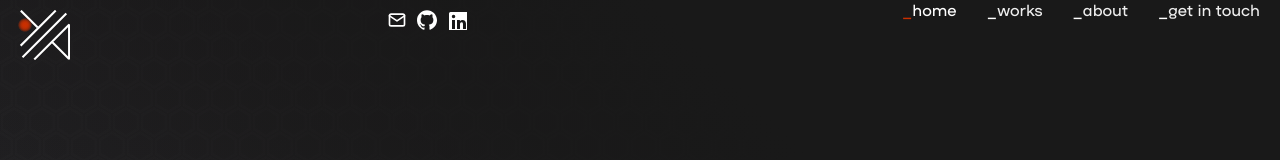
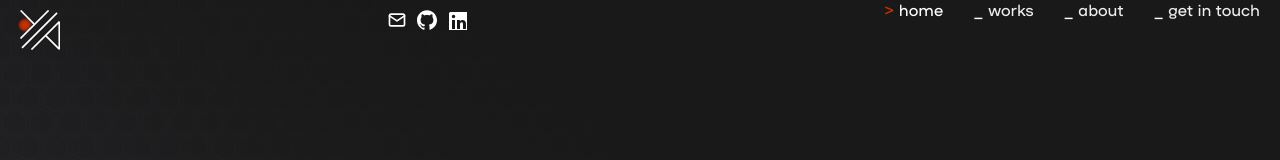
Before and after one commit to Greezaaa/porfolio, a React (Create React App) app: page / in a window 1280 px wide. Shown: the top 160 px of the page. Built offline with nearby package versions, Linux system fonts and the light colour scheme.

Commit message:
responsive menu done // left to add social links

```diff
--- a/src/App.scss
+++ b/src/App.scss
@@ -1,18 +1,20 @@
 @import "./assets/scss/variables.scss";
 
 
-*{
+* {
   margin: 0;
   padding: 0;
   box-sizing: border-box;
 }
+
 body {
   font-family: "NAMU-Pro";
   min-height: 100vh;
   overflow: hidden;
   width: 100%;
-  color:$--text-color;
+  color: $--text-color;
 }
+
 .App {
   width: 100%;
   overflow-y: hidden;
@@ -29,7 +31,9 @@ body {
       #211f229f,
       #151314a2,
       #0000007e);
+      @media (500px < width) {
 cursor: none;
+      }
 }
 
 a {
@@ -39,17 +43,8 @@ a {
 }
 
 
-
-
-.App:hover > .cursorOne {
-  position: absolute;
-  background-image: radial-gradient( $--accentColor 0%, transparent 20%);
-  width: 50px;
-  height: 50px;
-  pointer-events: none;
-  z-index: 999999;
-}
-.App:hover > .cursorTwo{
+@media (500px < width) {
+  .App:hover>.cursorOne {
     position: absolute;
     background-image: radial-gradient($--accentColor 0%, transparent 20%);
     width: 50px;
@@ -57,7 +52,8 @@ a {
     pointer-events: none;
     z-index: 999999;
   }
-.App:hover > .cursorThree {
+
+  .App:hover>.cursorTwo {
     position: absolute;
     background-image: radial-gradient($--accentColor 0%, transparent 20%);
     width: 50px;
@@ -65,3 +61,13 @@ a {
     pointer-events: none;
     z-index: 999999;
   }
+
+  .App:hover>.cursorThree {
+    position: absolute;
+    background-image: radial-gradient($--accentColor 0%, transparent 20%);
+    width: 50px;
+    height: 50px;
+    pointer-events: none;
+    z-index: 999999;
+  }
+}
--- a/src/components/Header/Header.js
+++ b/src/components/Header/Header.js
@@ -11,14 +11,21 @@ import EmailIcon from '../Icons/EmailIcon';
 
 
 const Header = () => {
+
+    const pathname = window.location.pathname //returns the current url minus the domain name
+
     const [IsOpen, setIsOpen] = useState(false)
     const openMenu = () => {
         setIsOpen(!IsOpen)
+    }
 
-    }
+
+
     useEffect(()=> {
         Aos.init({duration: 2000})
     },[])
+
+
 
 
     return (
@@ -27,40 +34,32 @@ const Header = () => {
             <div className={style.logo}>
                 <Logo />
             </div>
-            <div className={style.social}>
+            <div className={`${style.social} ${ IsOpen ? style.open : ""}`}>
                 <EmailIcon />
                 <GitHub />
                 <LinkedIn />
             </div>
-            <div className={style.navigation} >
+            <div className={`${style.navigation} ${ IsOpen ? style.open : ""}`} >
                 <Link
                     to="/"
-                    className={`${style.link} ${style.active}`}
-                    data-aos="fade-down"
-                    data-aos-offset="300"
-                    data-aos-duration="1000"
-                    data-aos-easing="ease">home</Link>
+                    className={`${style.link} ${(pathname == "/") ? style.active : ""}`}
+                    onClick={()=>openMenu()}
+                    >home</Link>
                 <Link
                     to="/works"
-                    className={`${style.link} `}
-                    data-aos="fade-down"
-                    data-aos-offset="500"
-                    data-aos-duration="200"
-                    data-aos-easing="ease-in-sine">works</Link>
+                    className={`${style.link} ${(pathname == "/works") ? style.active : ""}`}
+                    onClick={()=>openMenu()}
+                    >works</Link>
                 <Link
                     to="/about"
-                    className={`${style.link} `}
-                    data-aos="fade-down"
-                    data-aos-offset="300"
-                    data-aos-duration="300"
-                    data-aos-easing="ease-in-sine">about</Link>
+                    className={`${style.link} ${(pathname == "/about") ? style.active : ""}`}
+                    onClick={()=>openMenu()}
+                    >about</Link>
                 <Link
                     to="/contact"
-                    className={`${style.link} `}
-                    data-aos="fade-down"
-                    data-aos-offset="300"
-                    data-aos-duration="700"
-                    data-aos-easing="ease-in-sine">get in touch</Link>
+                    className={`${style.link} ${(pathname == "/contact") ? style.active : ""}`}
+                    onClick={()=>openMenu()}
+                    >get in touch</Link>
             </div>
         </header>
     )
--- a/src/components/Header/header.module.scss
+++ b/src/components/Header/header.module.scss
@@ -5,9 +5,11 @@
     display: grid;
     grid-template-columns: 2fr 2fr 5fr;
     padding-bottom: 30px;
+
     @media (500px < width < 768px) {
-        grid-template-columns: 2fr  5fr;
+        grid-template-columns: 2fr 5fr;
     }
+
     &>.hamburger {
         position: absolute;
         top: $--1fr-padding * 2;
@@ -18,10 +20,13 @@
         flex-direction: column;
         align-items: flex-end;
         gap: 4px;
+        z-index: 999999;
         cursor: pointer;
+
         @media (500px < width) {
             display: none;
         }
+
         &>span {
             height: 3px;
             width: 3px;
@@ -47,7 +52,7 @@
 
         &.open {
             &>span {
-                background-color: $--accentColor;
+                background-color: $--text-color;
 
                 &:nth-child(1) {
                     width: 100%;
@@ -74,6 +79,7 @@
 
         justify-content: flex-start;
         padding: $--1fr-padding calc($--1fr-padding*2);
+        z-index: 999999;
         &>svg {
             position: absolute;
             top: $--1fr-padding;
@@ -86,8 +92,35 @@
         position: relative;
         align-items: flex-start;
         padding: $--1fr-padding;
-        @media ( width < 768px) {
+        @media (768px > width) {
             display: none;
+        }
+        @media (500px > width) {
+            position: absolute;
+            padding:  2rem;
+            opacity: 1;
+            top: -150%;
+            left: 50%;
+            @include transition300;
+            display: flex;
+            flex-direction: row;
+            justify-content: center;
+            gap: 10px;
+            height: 10vH;
+            width: 60%;
+            z-index: 9999;
+            background-color: $--accentColor;
+            translate: -50% 0%;
+            &>a {
+                margin-inline: auto;
+                &:hover {
+                    color: $--backgroun-color;
+                }
+            }
+            &.open {
+                top: 0%;
+
+            }
         }
     }
 
@@ -98,11 +131,7 @@
         align-items: flex-start;
         padding-right: calc($--1fr-padding * 2);
         gap: 30px;
-        @media (500px > width) {
-            display: none;
-        }
-    }
-}
+        @include transition300;
 
         .link {
             color: $--text-color;
@@ -111,20 +140,53 @@
             @include transition300;
 
             &::before {
-        content: "_";
+                content: "_ ";
                 color: $--white-accent;
+                @include transition300
+            }
+
+            &:hover {
+                color: $--accentColor;
+            }
+
+            &.active {
+                color: $--white-accent;
+                opacity: 1 !important;
+                transform: translate3d(0, 0, 0) !important;
+
+                &::before {
+                    content: "> ";
+                    color: $--accentColor;
+                }
             }
         }
 
-.link:hover {
-    color: $--accentColor;
-}
+        @media (500px > width) {
+            position: absolute;
+            padding:  0 2rem;
+            opacity: 1;
+            top: -150%;
+            left: 50%;
+            @include transition300;
+            display: flex;
+            flex-direction: column;
+            justify-content: center;
+            gap: 10px;
+            height: 40vH;
+            width: 60%;
+            z-index: 999;
+            background-color: $--accentColor;
+            translate: -50% 0%;
 
-.active {
-    color: $--white-accent;
-
-    &::before {
-        content: "_";
-        color: $--accentColor;
+            &.open {
+                top: 0%;
+                &>a {
+                    margin-inline: auto;
+                    &:hover {
+                        color: $--backgroun-color;
                     }
                 }
+            }
+        }
+    }
+}
--- a/src/components/Icons/Logo.js
+++ b/src/components/Icons/Logo.js
@@ -12,8 +12,8 @@ const Logo = (props) => {
             className={`${style.icon} ${style.ya_logo_icon}`}
             data-name="yaLogo"
             stroke={stroke}
-            width={50}
-            height={50}
+            width={40}
+            height={40}
             strokeWidth={4}
             fill="transparent"
             xmlns="http://www.w3.org/2000/svg"
--- a/src/components/Icons/icons.module.scss
+++ b/src/components/Icons/icons.module.scss
@@ -13,6 +13,6 @@
 }
 
 .ya_logo_icon {
-    width: 50px;
-    height: 50px;
+    width: 40px;
+    height: 40px;
 }
--- a/src/components/Projects/Projects.js
+++ b/src/components/Projects/Projects.js
@@ -3,7 +3,6 @@ import { projectList } from './projectsList.js'
 import Project from '../Project/Project';
 const Projects = () => {
 
-    console.log(projectList);
     return (
         <div className={style.projects_wrapper}>
             {projectList.map(
--- a/src/components/Projects/projects.module.scss
+++ b/src/components/Projects/projects.module.scss
@@ -8,6 +8,18 @@
     scroll-snap-type: y mandatory;
     max-height: 80%;
     margin-block: auto;
+    @include transition300;
+    animation: loaded 3000ms ease;
+    animation-iteration-count: 1;
+
+    @keyframes loaded {
+        from {
+            opacity: 0;
+        }
+        to {
+            opacity: 1;
+        }
+    }
     @media (500px > width) {
         max-height: 90%;
         padding-top: 100px;
```
Lines whose indentation alone changed are shown as unchanged.
